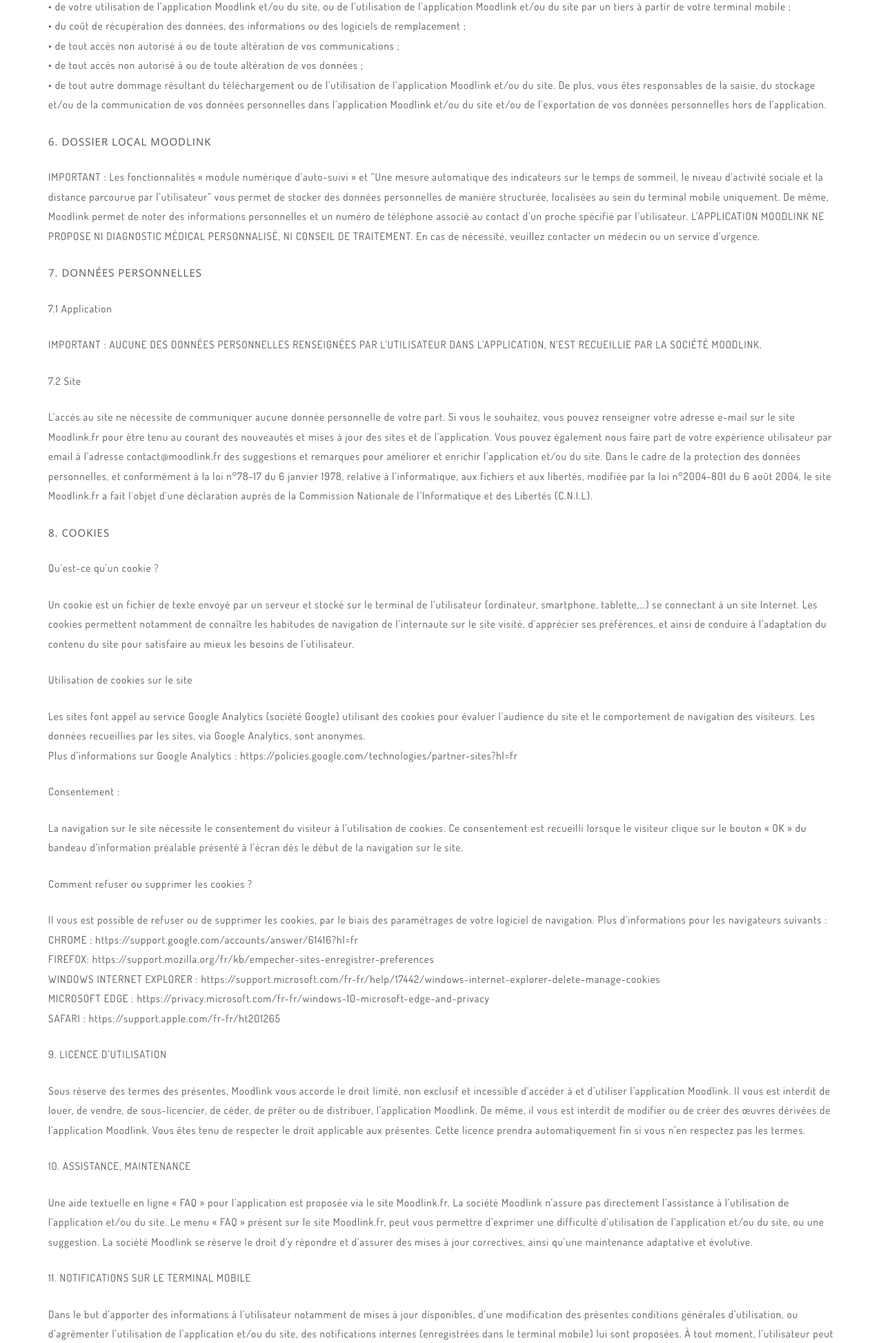
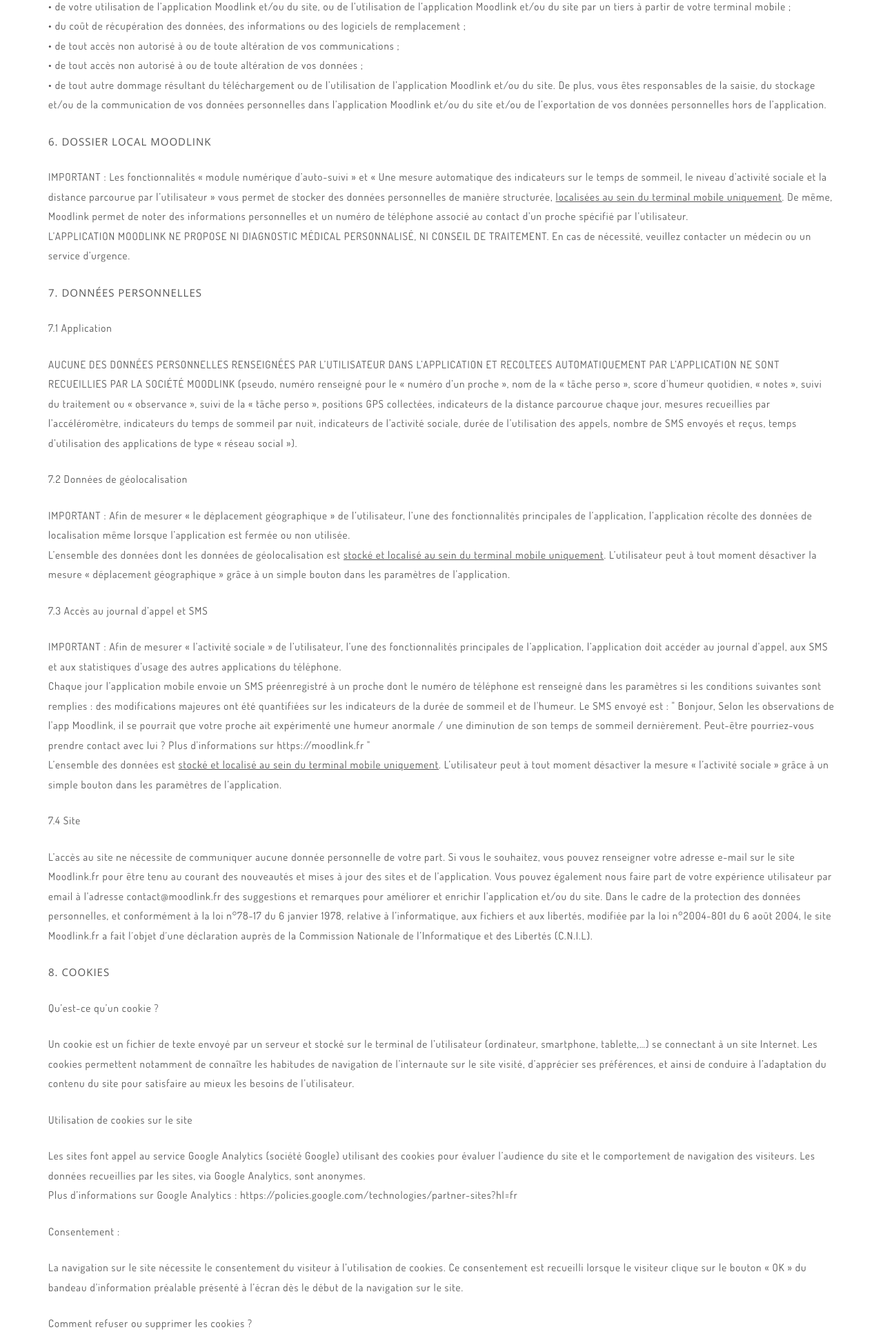
Before and after one commit to mariannehbt/moodlink_website, a PHP site: page /cgu.php in a window 1280 px wide. Shown: the part 2238-4185 px from the top of the page at 69% size. Run offline with PHP 8.4, Linux system fonts and the light colour scheme; some libraries are stand-ins or nearby versions.

Commit message:
change in CGU

```diff
--- a/cgu.php
+++ b/cgu.php
@@ -106,9 +106,8 @@
                 <div class="row">
                     <p class="cgu2 mt-sm-4 mt-3">6. DOSSIER LOCAL MOODLINK</p>
                     <p class="cgu mt-sm-4 mt-3">
-                        IMPORTANT : Les fonctionnalités « module numérique d’auto-suivi » et “Une mesure automatique des indicateurs sur le temps de sommeil, le niveau d’activité sociale et la distance parcourue par l’utilisateur” vous permet de stocker des données personnelles de manière structurée, localisées au sein du terminal mobile uniquement.
-                        De même, Moodlink permet de noter des informations personnelles et un numéro de téléphone associé au contact d’un proche spécifié par l’utilisateur.
-
+                        IMPORTANT : Les fonctionnalités « module numérique d’auto-suivi » et « Une mesure automatique des indicateurs sur le temps de sommeil, le niveau d’activité sociale et la distance parcourue par l’utilisateur » vous permet de stocker des données personnelles de manière structurée, <u>localisées au sein du terminal mobile uniquement</u>.
+                        De même, Moodlink permet de noter des informations personnelles et un numéro de téléphone associé au contact d’un proche spécifié par l’utilisateur.<br>
                         L’APPLICATION MOODLINK NE PROPOSE NI DIAGNOSTIC MÉDICAL PERSONNALISÉ, NI CONSEIL DE TRAITEMENT. En cas de nécessité, veuillez contacter un médecin ou un service d’urgence.
                     </p>
                 </div>
@@ -120,12 +119,32 @@
                 </div>
                 <div class="row">
                     <p class="cgu mt-sm-4 mt-3">
-                        IMPORTANT : AUCUNE DES DONNÉES PERSONNELLES RENSEIGNÉES PAR L’UTILISATEUR DANS L’APPLICATION, N’EST RECUEILLIE PAR LA SOCIÉTÉ MOODLINK.
+                        AUCUNE DES DONNÉES PERSONNELLES RENSEIGNÉES PAR L’UTILISATEUR DANS L’APPLICATION ET RECOLTEES AUTOMATIQUEMENT PAR L’APPLICATION NE SONT RECUEILLIES PAR LA SOCIÉTÉ MOODLINK (pseudo, numéro renseigné pour le « numéro d’un proche », nom de la « tâche perso », score d’humeur quotidien, « notes », suivi du traitement ou « observance », suivi de la « tâche perso », positions GPS collectées, indicateurs de la distance parcourue chaque jour, mesures recueillies par l’accéléromètre, indicateurs du temps de sommeil par nuit, indicateurs de l’activité sociale, durée de l’utilisation des appels, nombre de SMS envoyés et reçus, temps d’utilisation des applications de type « réseau social »).
                     </p>
                 </div>
                 <div class="row">
-                    <p class="cgu mt-sm-4 mt-3">7.2 Site</p>
-
+                    <p class="cgu mt-sm-4 mt-3">7.2 Données de géolocalisation</p>
+                        <p class="cgu mt-sm-4 mt-3">IMPORTANT : Afin de mesurer « le déplacement géographique » de l’utilisateur, l’une des fonctionnalités principales de l’application, l’application récolte des données de localisation même lorsque l’application est fermée ou non utilisée.<br>
+                        L’ensemble des données dont les données de géolocalisation est <u>stocké et localisé au sein du terminal mobile uniquement</u>.
+                        L’utilisateur peut à tout moment désactiver la mesure « déplacement géographique » grâce à un simple bouton dans les paramètres de l’application.</p>
+                </div>
+                <div class="row">
+                    <p class="cgu mt-sm-4 mt-3">7.3 Accès au journal d’appel et SMS</p>
+                        <p class="cgu mt-sm-4 mt-3">IMPORTANT : Afin de mesurer « l’activité sociale » de l’utilisateur, l’une des fonctionnalités principales de l’application, l’application doit accéder au journal d’appel, aux SMS et aux statistiques d’usage des autres applications du téléphone.<br>
+                        Chaque jour l’application mobile envoie un SMS préenregistré à un proche dont le numéro de téléphone est renseigné dans les paramètres si les conditions suivantes sont remplies :
+                        des modifications majeures ont été quantifiées sur les indicateurs de la durée de sommeil et de l'humeur.
+                        Le SMS envoyé est :
+                        "
+                        Bonjour,
+                        Selon les observations de l'app Moodlink, il se pourrait que votre proche ait expérimenté une humeur anormale / une diminution de son temps de sommeil dernièrement. Peut-être pourriez-vous prendre contact avec lui ?
+                        Plus d'informations sur https://moodlink.fr
+                        "<br>
+                        L’ensemble des données est <u>stocké et localisé au sein du terminal mobile uniquement</u>.
+                        L’utilisateur peut à tout moment désactiver la mesure « l’activité sociale » grâce à un simple bouton dans les paramètres de l’application.
+                        </p>
+                </div>
+                <div class="row">
+                    <p class="cgu mt-sm-4 mt-3">7.4 Site</p>
                     <p class="cgu mt-sm-4 mt-3">
                         L’accès au site ne nécessite de communiquer aucune donnée personnelle de votre part. Si vous le souhaitez, vous pouvez renseigner votre adresse e-mail sur le site Moodlink.fr pour être tenu au courant des nouveautés et mises à jour des sites et de l’application. Vous pouvez également nous faire part de votre expérience utilisateur par email à l’adresse contact@moodlink.fr des suggestions et remarques pour améliorer et enrichir l’application et/ou du site. Dans le cadre de la protection des données personnelles, et conformément à la loi n°78-17 du 6 janvier 1978, relative à l’informatique, aux fichiers et aux libertés, modifiée par la loi n°2004-801 du 6 août 2004, le site Moodlink.fr a fait l´objet d´une déclaration auprès de la Commission Nationale de l’Informatique et des Libertés (C.N.I.L).
                     </p>
```
